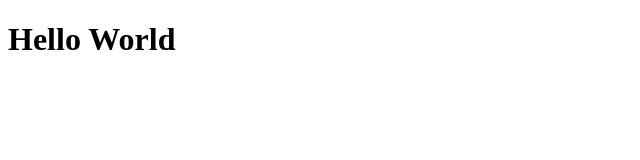
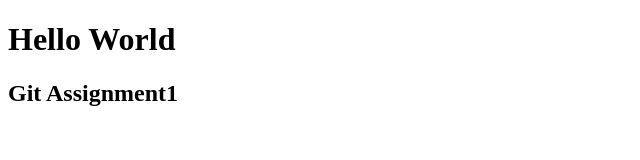
Before and after one commit to mahvashmomin321/git_assignment1, a plain HTML site: page index.html in a window 1280 px wide. Shown: the whole page, without its empty margins (0-640 px from the left). Drawn offline with Linux system fonts and the light colour scheme.

Commit message:
one line added in index.html

```diff
--- a/index.html
+++ b/index.html
@@ -8,5 +8,6 @@
 </head>
 <body>
     <h1>Hello World</h1>
+    <h2>Git Assignment1</h2>
 </body>
 </html>
```
